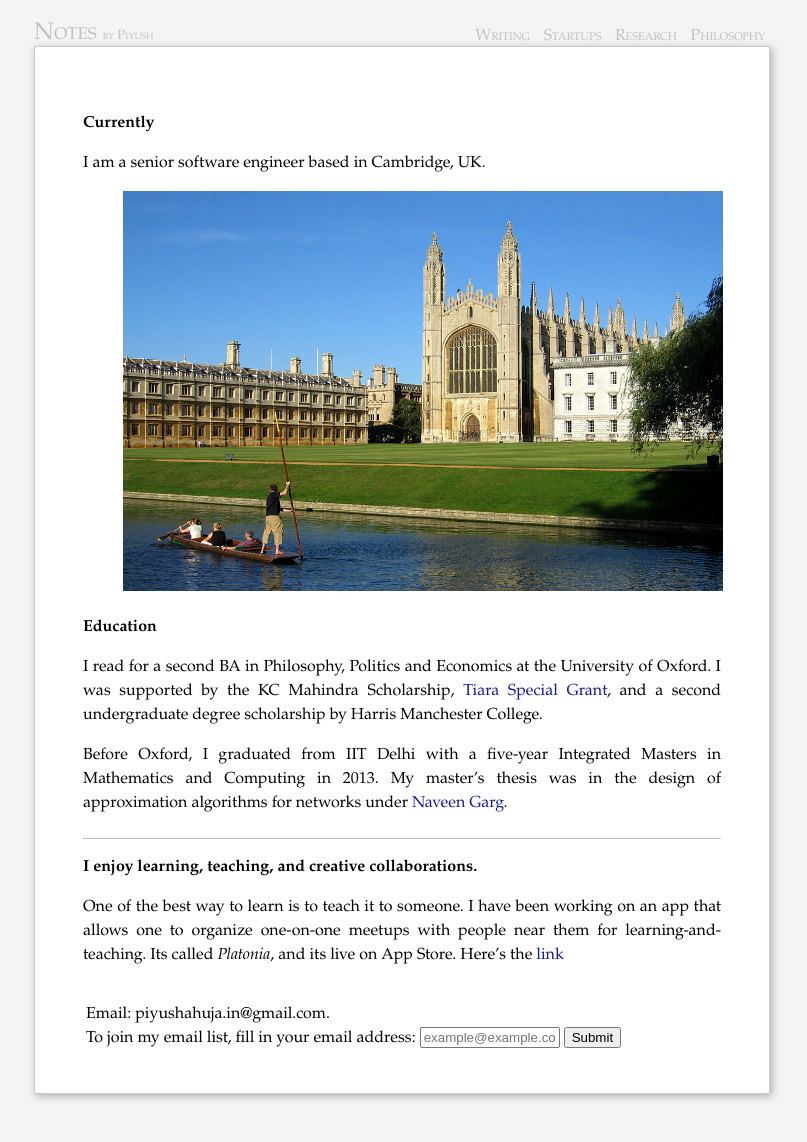
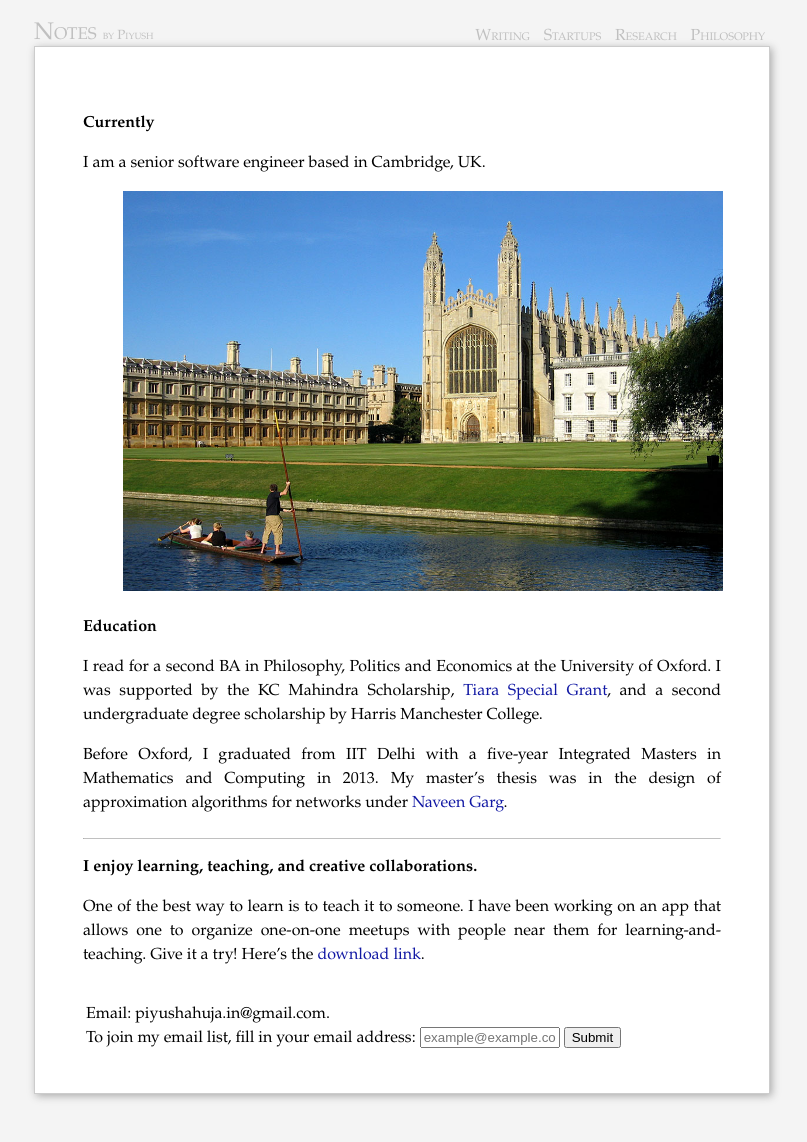
Before and after one commit to piyushahuja/piyushahuja.github.io, a Jekyll site: the page built from index.md, in a window 1280 px wide. Shown: the whole page, without its empty margins (238-1045 px from the left). Built offline with Jekyll 4.4.1, drawn with Linux system fonts in a browser that asks for light colours.

Commit message:
Auto deployed

```diff
--- a/index.md
+++ b/index.md
@@ -39,7 +39,7 @@
 **I enjoy learning, teaching, and creative collaborations.**
 
 
- One of the best way to learn is to teach it to someone. I have been working on an app that allows one to organize one-on-one meetups with people near them for learning-and-teaching. Its called *Platonia*, and its live on App Store. Here's the [link](http://itunes.com/apps/platonia)
+ One of the best way to learn is to teach it to someone. I have been working on an app that allows one to organize one-on-one meetups with people near them for learning-and-teaching. Give it a try! Here's the [download link](http://itunes.com/apps/platonia).
 
 <!-- - **Teaching:**  I am interested in teaching or mentoring opportunies in philosophy, algorithms, and creative writing.
 
```
